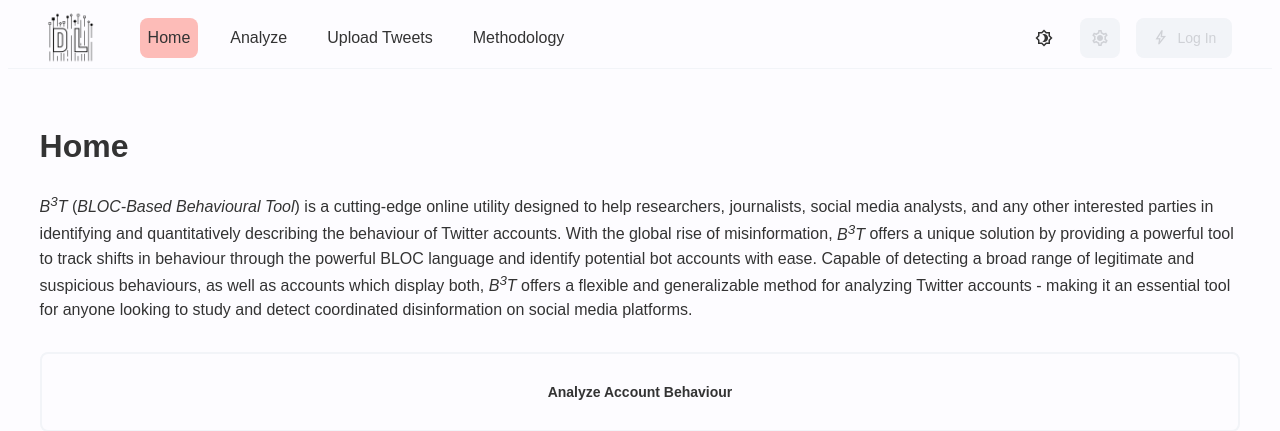
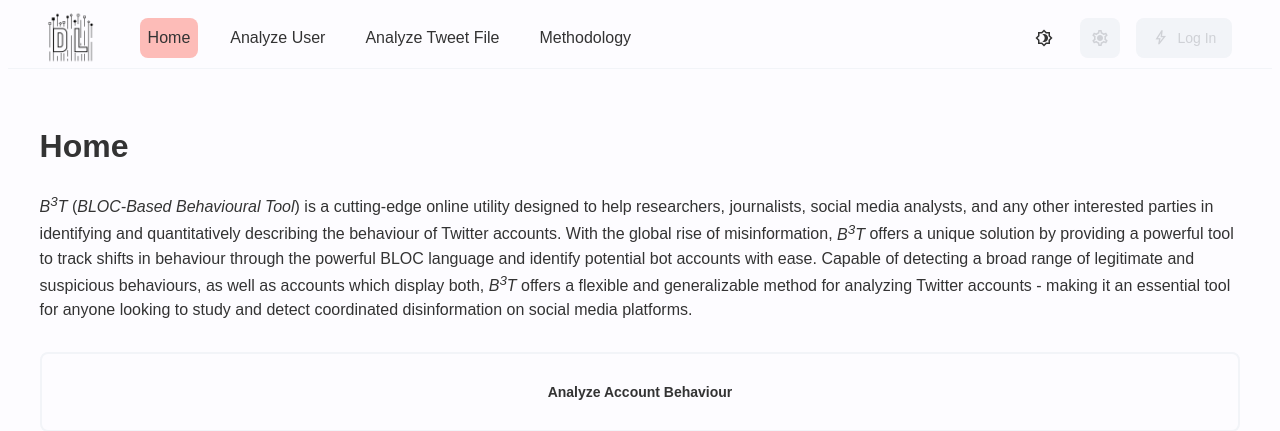
Before and after one commit to immacdonald/agwagram, a Django app: page / in a window 1280 px wide. Shown: the top 431 px of the page. Run offline with Django 4.2, Linux system fonts and the light colour scheme; style sheets or scripts are compiled from the project's sources; some libraries are stand-ins or nearby versions.

Commit message:
Switched to a class view-based form rendering

```diff
--- a/blocdemo/templates/pages/analyze.html
+++ b/blocdemo/templates/analyze_user.html
@@ -10,7 +10,7 @@ Analyze | B3T
   <div class="column">
     <h1>Analyze</h1>
     <div class="search">
-      <form name = "form" action = "{% url "analyze" %}" method = "POST" enctype="multipart/form-data">
+      <form name = "form" method="POST" enctype="multipart/form-data">
         {% csrf_token %}
         {% for field in form %}
         <div class="form-group{% if field.errors %} has-error{% endif %}">
@@ -22,7 +22,7 @@ Analyze | B3T
         </div>
         {% endfor %}
         <button type="submit">
-        <span class="icon material-symbols-outlined">search</span>
+          <span class="icon material-symbols-outlined">search</span>
         </button>
       </form>
     </div>
--- a/blocdemo/templates/components/header.html
+++ b/blocdemo/templates/components/header.html
@@ -11,8 +11,8 @@
         <div class="header-navigation">
             <nav class="header-navigation-links">
                 <a {% if request.resolver_match.url_name == 'main' %}class="active"{% endif %}href="/">Home</a>
-                <a {% if request.resolver_match.url_name == 'analyze' %}class="active"{% endif %} href="analyze">Analyze</a>
-                <a {% if request.resolver_match.url_name == 'upload' %}class="active"{% endif %} href="upload">Upload Tweets</a>
+                <a {% if request.resolver_match.url_name == 'analyze-user' %}class="active"{% endif %} href="analyze-user">Analyze User</a>
+                <a {% if request.resolver_match.url_name == 'analyze-file' %}class="active"{% endif %} href="analyze-file">Analyze Tweet File</a>
                 <a {% if request.resolver_match.url_name == 'methodology' %}class="active"{% endif %} href="methodology">Methodology</a>
             </nav>
             <div class="header-navigation-actions">
@@ -27,7 +27,7 @@
                     <span>Log In</span>
                 </button>
             </div>
-            <a href="#" id="menu-toggle" class="icon-button disabled" onclick="toggleNavOverlay()">
+            <a href="#" id="menu-toggle" class="icon-button disabled">
                 <span class="icon material-symbols-outlined">menu</span>
             </a>
         </div>
@@ -53,11 +53,3 @@ toggle.onclick = function() {
     localStorage.setItem('theme', targetTheme);
 };
 </script>
-<script>
-    var navToggled = false;
-    function toggleNavOverlay() {
-        navToggled = !navToggled;
-        document.getElementById("myNav").style.width = navToggled ? "50%" : "0%";
-    }
-
-</script>
--- a/blocdemo/templates/pages/main.html
+++ b/blocdemo/templates/pages/main.html
@@ -15,6 +15,6 @@ Home | B3T
   <i>B<sup>3</sup>T</i> offers a flexible and generalizable method for analyzing Twitter accounts -
   making it an essential tool for anyone looking to study and detect coordinated disinformation on social media platforms.</p>
 <div class="wide-centered">
-  <button class="full-button" onclick="location.href='{% url 'analyze' %}'" type="button">Analyze Account Behaviour</button>
+  <button class="full-button" onclick="location.href='{% url 'analyze-user' %}'" type="button">Analyze Account Behaviour</button>
 </div>
 {% endblock %}
--- a/blocdemo/urls.py
+++ b/blocdemo/urls.py
@@ -6,9 +6,8 @@ from . import views
 
 urlpatterns = [
     path('', views.main, name='main'),
-    path('analyze', views.analyze, name='analyze'),
+    path('analyze-user', views.AnalyzeUser.as_view(), name='analyze-user'),
     path('results', views.analysis_results, name='results'),
     path('methodology', views.methodology, name='methodology'),
-    path('analyze_file', views.analyze_file, name='analyze_file'),
-    path('upload', views.UploadView.as_view(), name='fileupload'),
+    path('analyze-file', views.AnalyzeFile.as_view(), name='analyze-file'),
 ] + static(settings.MEDIA_URL, document_root=settings.MEDIA_ROOT)
--- a/blocdemo/views.py
+++ b/blocdemo/views.py
@@ -8,6 +8,12 @@ from datetime import datetime
 
 from .forms import UsernameSearchForm, UploadFileForm
 
+from django.views.generic.edit import FormView
+from django.urls import reverse_lazy
+from django.shortcuts import redirect
+import tempfile
+import os
+
 import logging
 logger = logging.getLogger("mainLogger")
 
@@ -16,25 +22,19 @@ def main(request):
     return render(request, 'pages/main.html')
 
 
-def analyze(request, form_data=None):
-    if request.method == "POST":
-        form = UsernameSearchForm(request.POST or None)
-        if form.is_valid():
-            username = form.cleaned_data['username']
-            request.session['results'] = bloc_handler.analyze_user(username)
-            return analysis_results(request)
-    else:
-        form = UsernameSearchForm(form_data)
+class AnalyzeUser(FormView):
+    form_class = UsernameSearchForm
+    template_name = 'analyze_user.html'
+    success_url = reverse_lazy('results')
 
-    return render(request, 'pages/analyze.html', {'form': form})
+    def form_valid(self, form):
+        username = form.cleaned_data['username']
+        self.request.session['results'] = bloc_handler.analyze_user(username)
+        return redirect(self.get_success_url())
 
 
 def methodology(request):
     return render(request, 'pages/methodology.html')
-
-def analyze_file(request):
-    results = bloc_handler.analyze_tweet_file(None)
-    return analysis_results(request, results)
 
 
 def analysis_results(request):
@@ -121,12 +121,6 @@ def process_bloc_string(bloc):
     return bloc.replace(' ', '').replace('|', '')
 
 
-from django.views.generic.edit import FormView
-from django.urls import reverse_lazy
-from django.shortcuts import redirect
-import tempfile
-import os
-
 def handle_uploaded_file(file):
     with tempfile.NamedTemporaryFile(delete=False, suffix=file.name) as temp_file:
         for chunk in file.chunks():
@@ -136,9 +130,9 @@ def handle_uploaded_file(file):
     return temp_file
 
 
-class UploadView(FormView):
+class AnalyzeFile(FormView):
     form_class = UploadFileForm
-    template_name = 'upload.html'
+    template_name = 'analyze_file.html'
     enctype = 'multipart/form-data'
     success_url = reverse_lazy('results')
 
```
Also changed, not shown: blocdemo/templates/analyze_file.html (renamed from blocdemo/templates/upload.html).
